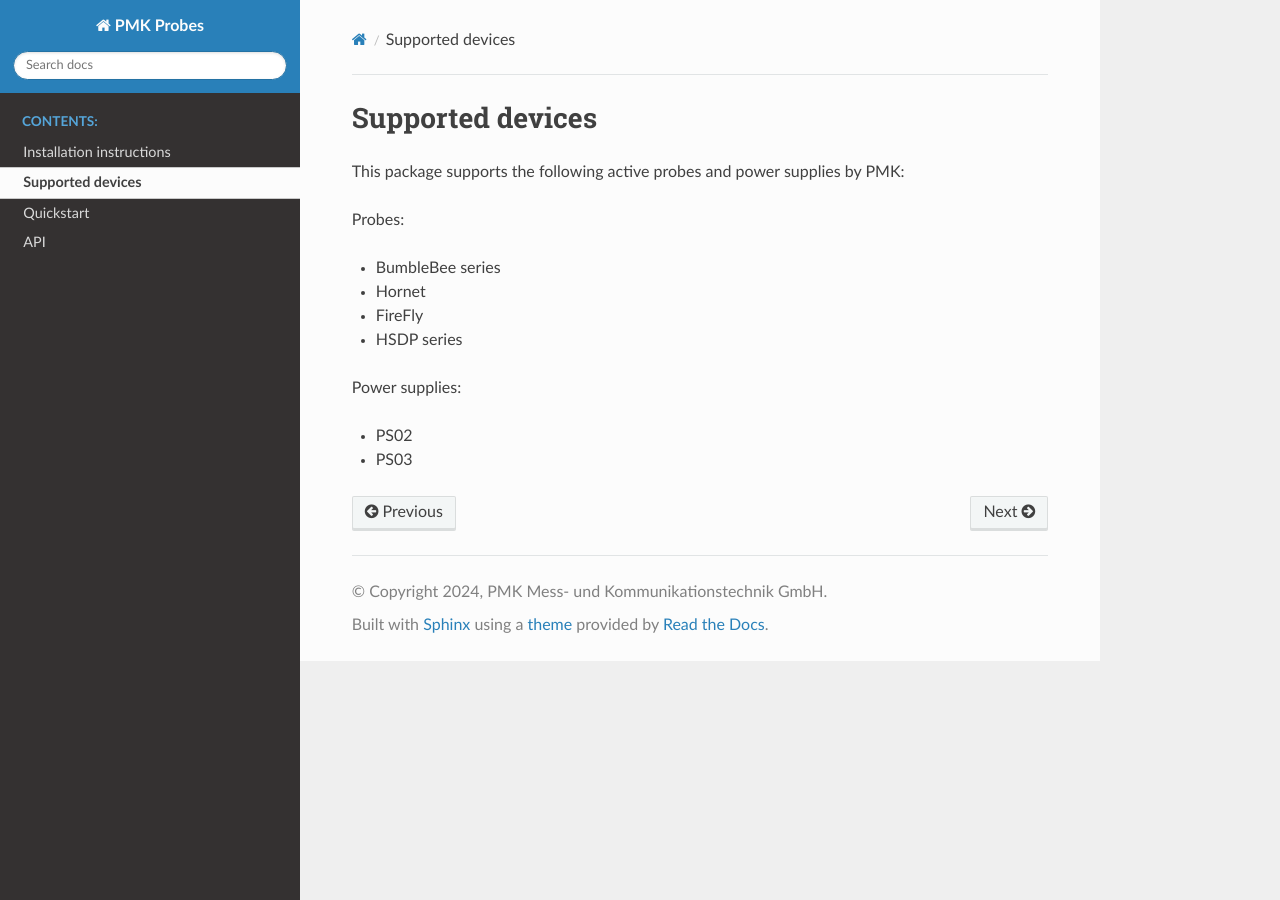
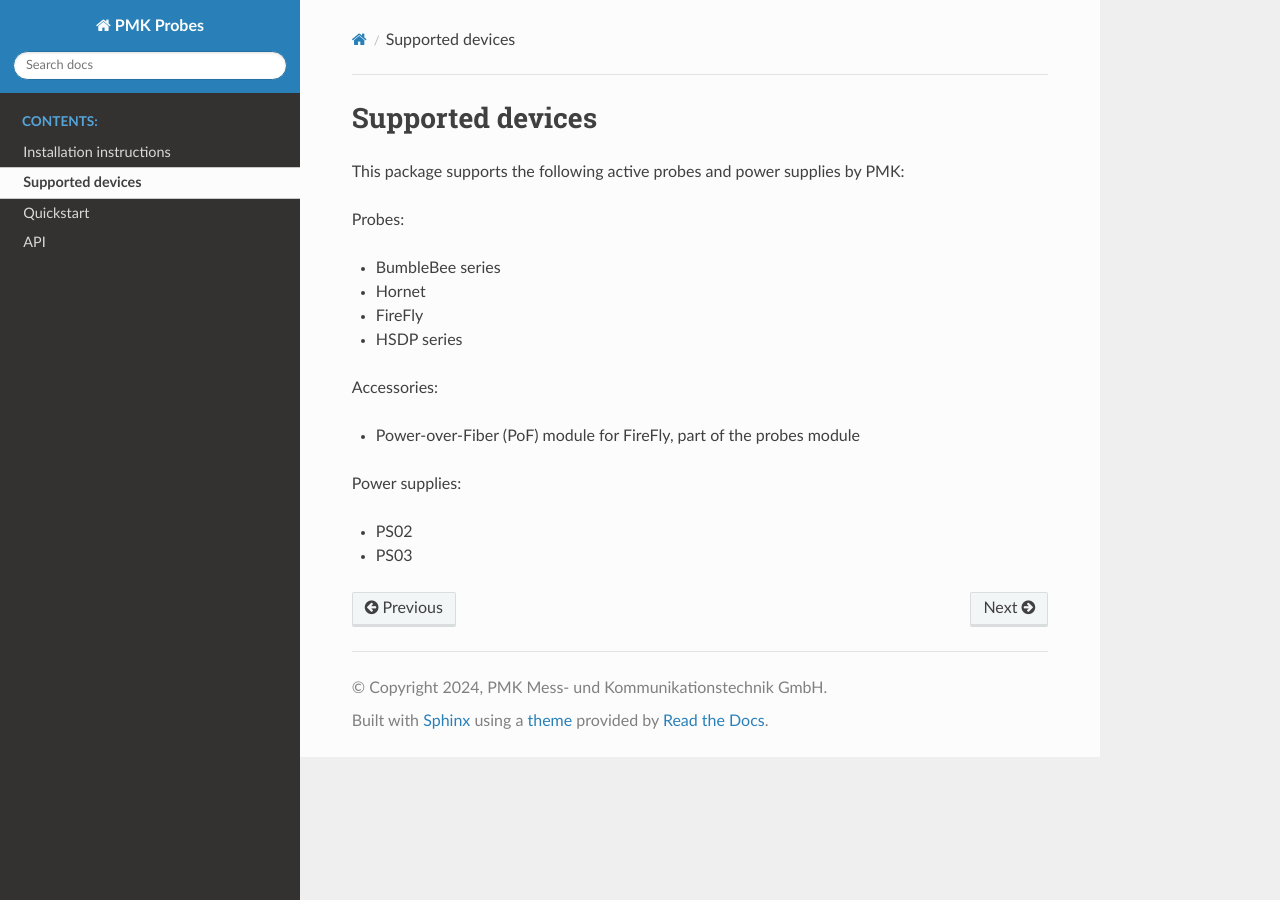
Before and after one commit to PMK-Probing-Solutions-Germany/pmk-probes, a Sphinx documentation site: the page built from docs/source/supported_devices.rst, in a window 1280 px wide. Built offline with Sphinx 7.4.7 and the Read the Docs theme 3.1.0, drawn with Linux system fonts in a browser that asks for light colours; the version number could not be read and is left out.

Commit message:
Update supported_devices.rst

```diff
--- a/docs/source/supported_devices.rst
+++ b/docs/source/supported_devices.rst
@@ -10,6 +10,10 @@
 * FireFly
 * HSDP series
 
+Accessories:
+
+* Power-over-Fiber (PoF) module for FireFly, part of the probes module
+
 Power supplies:
 
 * PS02
```
